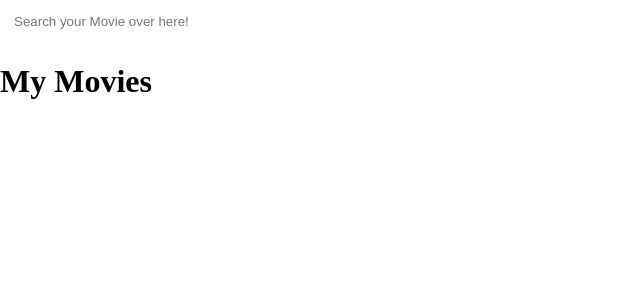
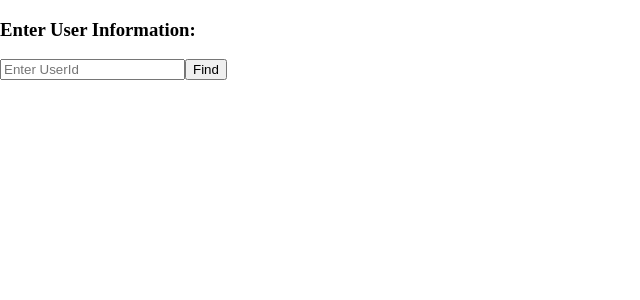
Before and after one commit to sanidhyarc200/reactapp, a React (Vite) app in the folder vite-project/: page / in a window 1280 px wide. Shown: the top 300 px of the page, without its empty margins (0-640 px from the left). Built offline with nearby package versions, Linux system fonts and the light colour scheme.

Commit message:
profiler

```diff
--- /dev/null
+++ b/vite-project/src/day14 reactgithubprofilerproject/newcomp.jsx
@@ -0,0 +1,21 @@
+export const GitRepo = ({
+    id,
+    name,
+    fork,
+    visibility,
+    default_branch,
+    description,
+  }) => {
+    return (
+      <>
+        <span key={id}>
+          <li>'Repo Name {name}</li>
+
+          <li>Fork{fork}</li>
+          <li>Visibilty:{visibility}</li>
+          <li>Default Branch:{default_branch}</li>
+          <li>Description:{description}</li>
+        </span>
+      </>
+    );
+  };
--- a/vite-project/src/day14 reactgithubprofilerproject/profiler.jsx
+++ b/vite-project/src/day14 reactgithubprofilerproject/profiler.jsx
@@ -1,50 +1,74 @@
+
 import { useState } from "react";
-import InputBox from "../day6todoappincomponent/inputboxtodoc";
+import { GitRepo } from "./newcomp";
 
-const movieItem = {
-  padding: 12,
-  margin: 12,
-  border: "1px solid silver",
-  backgroundColor: "#325795",
-  color: "#fff",
+export const GetProfile = () => {
+  const [inputData, setInputData] = useState(""); //inital box for taking userName
+  const [userInfo, setuserInfo] = useState([]); //complete data of api
+  const [repoData, setRepoData] = useState([]);
+  const findUser = () => {
+    console.log("SK@finduser");
+    fetch(`https://api.github.com/users/${inputData}/repos`)
+      .then((data) => data.json())
+      .then((data) => setuserInfo(data));
   };
-const MoviesList = () => {
-  const [search, setSearch] = useState("");
-  const [movies, setMovies] = useState([]);
-
-  const onMoviesSearch = (key, value) => {
-    console.log({ key, value });
-    setSearch(value);
-
-    fetch(`https://dummyjson.com/products/search?q=${value}`)
-      .then((data) => data.json())
-      .then((data) => setMovies(data.products));
+  const showMeRepo = (repoId) => {
+    userInfo.map((item) => {
+      if (item.id === repoId) {
+        console.log("SK@i am inside");
+        console.log("SK@", item);
+        setRepoData((pre) => [...pre, item]);
+      }
+    });
   };
   return (
     <>
-      <div style={{ padding: 12}}>
-        <InputBox
-          value={search}
-          onChange={onMoviesSearch}
-          placeholder="Search your Movie over here!"
+      <h3>Enter User Information:</h3>
+      <input
+        type="text"
+        value={inputData}
+        placeholder="Enter UserId"
+        onChange={(e) => setInputData(e.target.value)}
       />
-        {search && <p>Searching for : {search}</p>}
-      </div>
-      <div>
-        <h1>My Movies</h1>
+      <button onClick={findUser}>Find</button>
+
       <ul>
-          {movies.map((item) => {
+        {userInfo.map((item) => {
           return (
-              <li key={item.id} style={movieItem}>
-                <p>{item.title}</p>
-                <p>{item.description}</p>
+            <span key={item.id}>
+              <li onClick={() => showMeRepo(item.id)}>{item.name}</li>
+              <li>{item.id}</li>
+              <li>{item.description}</li>
+              <li>
+                <img
+                  src={item.owner.avatar_url}
+                  alt=""
+                  width="150px"
+                  height="150px"
+                />
               </li>
+            </span>
           );
         })}
       </ul>
-      </div>
+      <ul>
+        {repoData.map((item) => {
+          return (
+            <>
+              <Link key={item.id} to="gitRepo">
+                <GitRepo
+                  key={item.id}
+                  name={item.name}
+                  fork={item.fork}
+                  visibility={item.fork}
+                  default_branch={item.default_branch}
+                  description={item.description}
+                />
+              </Link>
+            </>
+          );
+        })}
+      </ul>
     </>
   );
 };
-
-export default MoviesList;
--- a/vite-project/src/main.jsx
+++ b/vite-project/src/main.jsx
@@ -16,13 +16,13 @@ import { Day13AsyncExampleBad, Day13AsyncExampleGood } from './day10/betterrende
 import Day11Usecallback from './day11usecallback/example1'
 import Fun from './day12/dynamicform'
 import GetForm from './day12/dynamicform'
-import GitProfiler from './day14 reactgithubprofilerproject/profiler'
+import { GetProfile } from './day14 reactgithubprofilerproject/profiler'
 
 
 
 ReactDOM.createRoot(document.getElementById('root')).render(
   <React.StrictMode>
-    <GitProfiler/>
+    <GetProfile/>
 
 
   </React.StrictMode>
```
Lines whose indentation alone changed are shown as unchanged.
